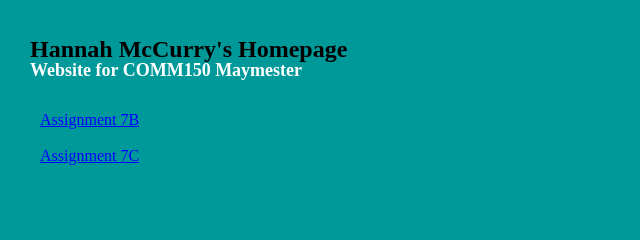
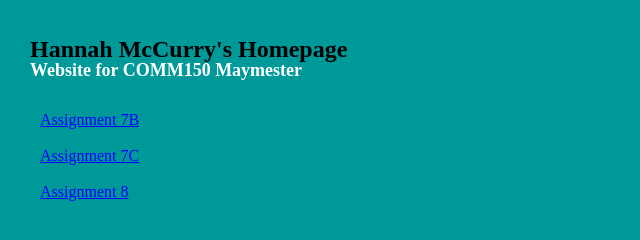
Before and after one commit to hannahmccurry/hannahmccurry.github.io, a plain HTML site: page index.html in a window 1280 px wide. Shown: the whole page, without its empty margins (0-640 px from the left). Drawn offline with Linux system fonts and the light colour scheme.

Commit message:
Update index.html

```diff
--- a/index.html
+++ b/index.html
@@ -21,6 +21,7 @@
     <br><br>
     <a href="assignment7c.html">Assignment 7C</a>
     <br><br>
+    <a href="assignment8.html">Assignment 8</a>
     </p>
 
 </body>
```
